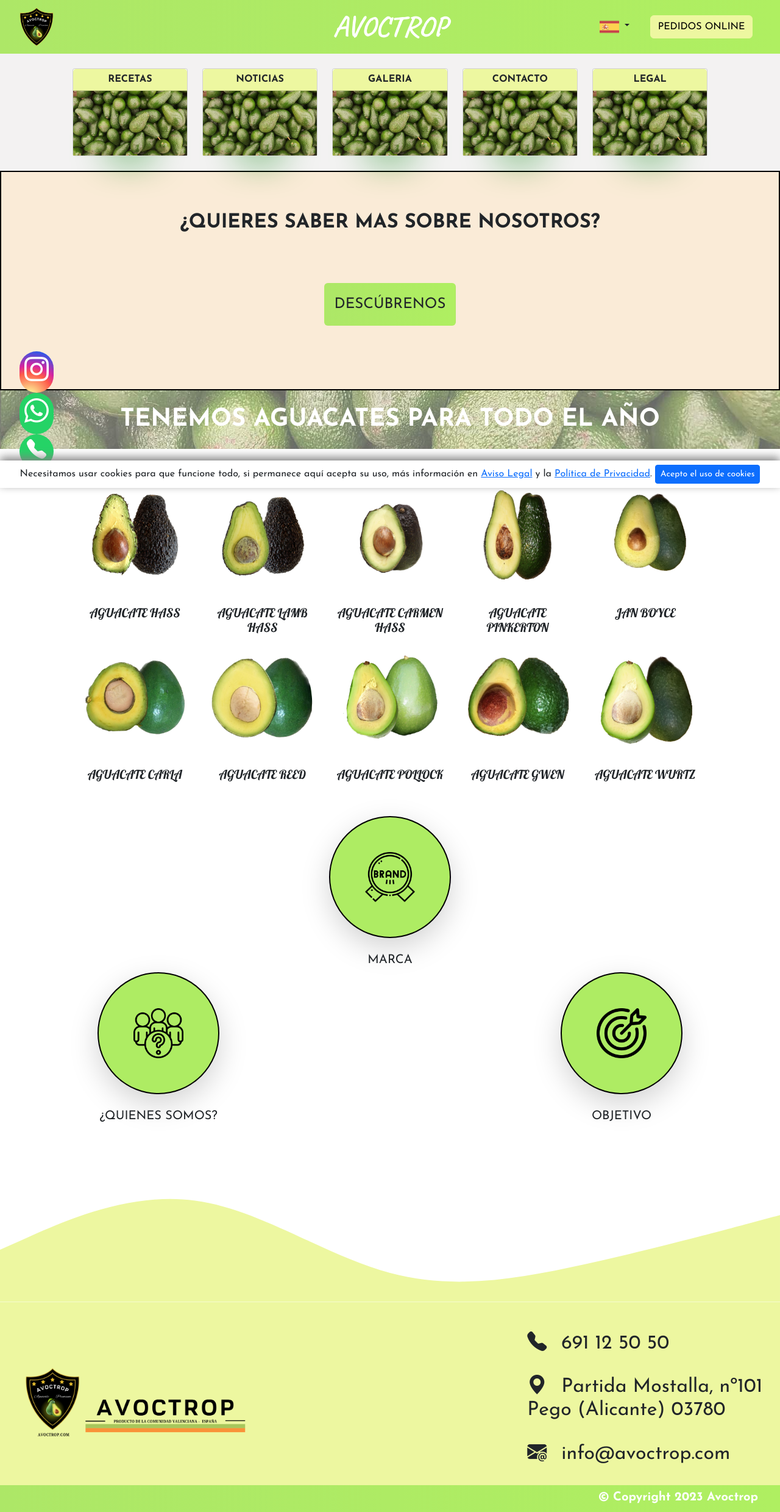
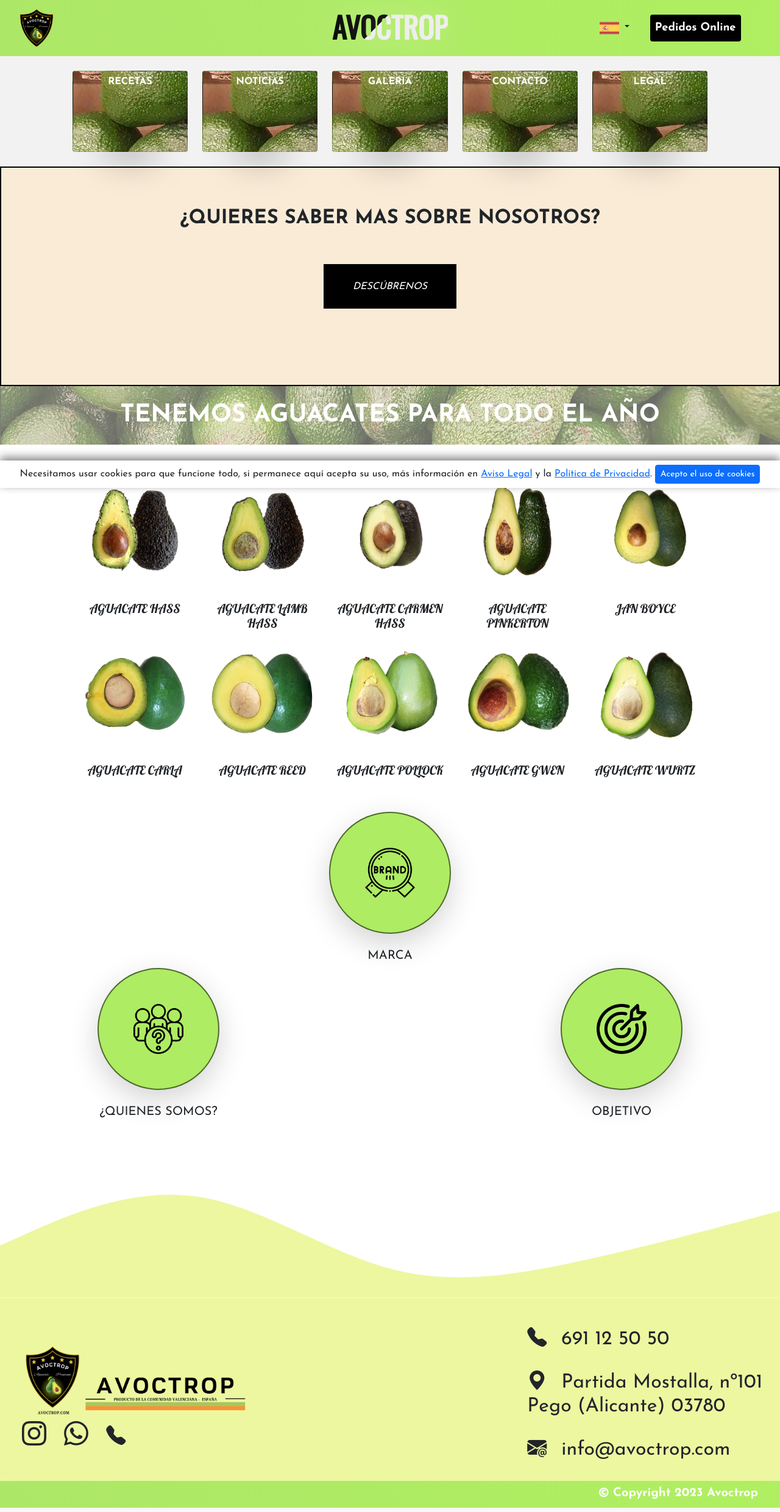
Before and after one commit to nandosendraa/symfony-avoctrop, a Symfony app: template avoctrop/templates/default/index.html.twig in a window 1280 px wide. Shown: the whole page at 61% size. Run offline with Twig, Linux system fonts and the light colour scheme; the template is opened without the code that fills it, so the values that code supplies are empty; some libraries are stand-ins or nearby versions; some web fonts are replaced.

Commit message:
canvis al home

```diff
--- a/avoctrop/public/css/css.css
+++ b/avoctrop/public/css/css.css
@@ -4,10 +4,11 @@
 }
 
 .trj-efc{
-    box-shadow: 0 60px 60px -60px green;
+    box-shadow: 0 60px 60px -60px rgb(0, 0, 0);
     border-radius: 4px;
     object-fit: cover;
     width: 100%;
+    background-image: url('../img/aguacate.jpg');
 }
 
 .txt-efc{
@@ -55,3 +56,106 @@
 .fs-7{
     font-size: 0.7rem;
 }
+
+  #avoc {
+
+  	font: 700 3em/1 "Oswald", sans-serif;
+  	letter-spacing: 0;
+  	padding: .25em 0 .325em;
+	  display: block;
+	  margin: 0 auto;
+  	text-shadow: 0 0 80px rgba(255,255,255,.5);
+
+/* Clip Background Image */
+
+	  background: url(../img/animated-text-fill.png) repeat-y;
+	  -webkit-background-clip: text;
+	  background-clip: text;
+
+/* Animate Background Image */
+
+	  -webkit-text-fill-color: transparent;
+	  -webkit-animation: aitf 80s linear infinite;
+
+/* Activate hardware acceleration for smoother animations */
+
+	  -webkit-transform: translate3d(0,0,0);
+	  -webkit-backface-visibility: hidden;
+
+  }
+
+
+/* Animate Background Image */
+
+@-webkit-keyframes aitf {
+	0% { background-position: 0% 50%; }
+	100% { background-position: 100% 50%; }
+}
+
+nav{
+    background-color: #F3F2F2 !important;
+}
+
+.cl-effect-20 a {
+	line-height: 2em;
+	-webkit-perspective: 800px;
+	-moz-perspective: 800px;
+	perspective: 800px;
+}
+
+.cl-effect-20 a .span {
+	position: relative;
+	display: inline-block;
+	padding: 3px 15px 0;
+	background: #ADE966;
+	box-shadow: inset 0 3px #000000;
+	-webkit-transition: background 0.6s;
+	-moz-transition: background 0.6s;
+	transition: background 0.6s;
+	-webkit-transform-origin: 50% 0;
+	-moz-transform-origin: 50% 0;
+	transform-origin: 50% 0;
+	-webkit-transform-style: preserve-3d;
+	-moz-transform-style: preserve-3d;
+	transform-style: preserve-3d;
+	-webkit-transform-origin: 0% 50%;
+	-moz-transform-origin: 0% 50%;
+	transform-origin: 0% 50%;
+}
+
+.cl-effect-20 a .span::before {
+	position: absolute;
+	top: 0;
+	left: 0;
+	width: 100%;
+	height: 100%;
+	background: #98ce56;
+	color: #2f4351;
+	content: attr(data-hover);
+	-webkit-transform: rotateX(270deg);
+	-moz-transform: rotateX(270deg);
+	transform: rotateX(270deg);
+	-webkit-transition: -webkit-transform 0.6s;
+	-moz-transition: -moz-transform 0.6s;
+	transition: transform 0.6s;
+	-webkit-transform-origin: 0 0;
+	-moz-transform-origin: 0 0;
+	transform-origin: 0 0;
+	pointer-events: none;
+}
+
+.cl-effect-20{
+    background-color:#F3F2F2 ;
+}
+
+.cl-effect-20 a:hover .span,
+.cl-effect-20 a:focus .span {
+	background: #2f4351;
+}
+
+.cl-effect-20 a:hover .span::before,
+.cl-effect-20 a:focus .span::before {
+	-webkit-transform: rotateX(10deg);
+	-moz-transform: rotateX(10deg);
+	transform: rotateX(10deg);
+}
--- a/avoctrop/public/css/home.css
+++ b/avoctrop/public/css/home.css
@@ -43,7 +43,7 @@
   width: 200px;
   height: 200px;
   border-radius: 50%;
-  border: 2px solid black;
+  border: 2px solid rgba(0, 0, 0, 0.549);
   background-color: #AEEC63;
   color: black;
   display: flex;
@@ -58,7 +58,7 @@
   text-align: center;
   width: 100%;
   height: 200px;
-  border-radius: 0;
+  border-radius: 4px;
   transition-property: width, height, border-radius;
   transition-duration: 0.5s;
 }
@@ -67,7 +67,7 @@
   width: 200px;
   height: 200px;
   border-radius: 50%;
-  border: 2px solid black;
+  border: 2px solid rgba(0, 0, 0, 0.549);
   background-color: #AEEC63;
   color: black;
   display: flex;
@@ -82,7 +82,7 @@
   text-align: center;
   width: 100%;
   height: 200px;
-  border-radius: 0;
+  border-radius: 4px;
   transition-property: width, height, border-radius;
   transition-duration: 0.5s;
 }
@@ -91,7 +91,7 @@
   width: 200px;
   height: 200px;
   border-radius: 50%;
-  border: 2px solid black;
+  border: 2px solid rgba(0, 0, 0, 0.549);
   background-color: #AEEC63;
   color: black;
   display: flex;
@@ -106,7 +106,7 @@
   text-align: center;
   width: 100%;
   height: 200px;
-  border-radius: 0;
+  border-radius: 4px;
   transition-property: width, height, border-radius;
   transition-duration: 0.5s;
 }
@@ -124,12 +124,7 @@
     border-radius: 80px 0 0 80px;
 }
 
-.video:hover{
-    animation-duration: 1s;
-    animation-name: abrir;
-    height: 40rem;
-    padding-top: 10rem;
-  }
+
 
   @keyframes abrir {
     from {
@@ -143,62 +138,127 @@
     }
   }
 
-.slideI{
-    animation-duration: 1s;
-    animation-name: slidein;
+  .button {
+    pointer-events: auto;
+    cursor: pointer;
+    background: #000;
+    border: none;
+    padding: 1.5rem 3rem;
+    margin: 0;
+    font-family: inherit;
+    font-size: inherit;
+    position: relative;
+    display: inline-block;
   }
 
-  @keyframes slidein {
-    from {
-      margin-left: 100%;
-      width: 300%
-    }
+  .button::before,
+  .button::after {
+    position: absolute;
+    top: 0;
+    left: 0;
+    width: 100%;
+    height: 100%;
+  }
 
+  .button--telesto {
+    overflow: hidden;
+    font-family: obvia, sans-serif;
+    font-weight: 800;
+    font-size: 1.15rem;
+    color: #fff;
+  }
+
+  .button--telesto span {
+    display: block;
+    position: relative;
+    z-index: 1;
+  }
+
+  .button--telesto > span {
+    overflow: hidden;
+    mix-blend-mode: difference;
+  }
+
+  .button--telesto:hover > span > span {
+    animation: MoveRightInitial 0.1s forwards, MoveRightEnd 0.3s forwards 0.2s;
+  }
+
+  @keyframes MoveRightInitial {
     to {
-      margin-left: 0%;
-      width: 100%;
+      transform: translate3d(105%,0,0);
     }
   }
 
-  .slideD{
-    animation-duration: 1s;
-    animation-name: slideout;
-  }
-
-  @keyframes slideout {
+  @keyframes MoveRightEnd {
     from {
-      margin-right: -100%;
-      width: 300%
+      transform: translate3d(-100%,0,0);
     }
-
     to {
-      margin-right: 0%;
-      width: 100%;
+      transform: translate3d(0,0,0);
     }
   }
 
-  .slideD{
-    animation-duration: 1s;
-    animation-name: slideout;
-    left: 0;
+  .button--telesto::before,
+  .button--telesto::after {
+    content: '';
+    background: #e7e7e7;
   }
 
-  @keyframes slideout {
-    from {
-        position: relative;
-        left: -40rem;
-        height: 12rem;
-        width: 0;
-    }
-
-    to {
-        position: absolute;
-        left: 0rem;
-        height: 12rem;
-        width: 100%;
-    }
+  .button--telesto::before {
+    width: 135%;
+    -webkit-clip-path: polygon(75% 0%, 100% 50%, 75% 100%, 0% 100%, 0% 0%);
+    clip-path: polygon(75% 0%, 100% 50%, 75% 100%, 0% 100%, 0% 0%);
+    transform: translate3d(-100%,0,0);
   }
 
-  #c2{
-    height: 12rem;
+  .button--telesto:hover::before {
+    transform: translate3d(0,0,0);
+    transition: transform 0.3s cubic-bezier(0.7, 0, 0.2, 1);
   }
+
+  .button--telesto::after {
+    width: 105%;
+    transform: translate3d(100%,0,0);
+    transition: transform 0.3s cubic-bezier(0.7, 0, 0.2, 1);
+  }
+
+  .button--telesto:hover::after {
+    transform: translate3d(0,0,0);
+    transition: transform 0.01s 0.3s cubic-bezier(0.7, 0, 0.2, 1);
+  }
+
+.button--dione {
+	background: none;
+	font-family: obvia, sans-serif;
+	font-weight: 500;
+	font-style: italic;
+	padding: 1.5rem 3rem;
+}
+
+.button--dione span {
+	display: inline-block;
+	position: relative;
+	color: #fff;
+}
+
+.button--dione::before {
+	content: '';
+	background: #000;
+	transition: transform 0.3s cubic-bezier(0.2,1,0.7,1);
+}
+
+.button--dione:hover::before {
+	transform: scale3d(0.9, 0.8, 1);
+}
+
+.button--dione::after {
+	content: '';
+	border: 1px solid #000;
+	transition: transform 0.3s cubic-bezier(0.2,1,0.7,1);
+	border-radius: 0px;
+	transform: scale3d(0.85, 0.65, 1);
+}
+
+.button--dione:hover::after {
+	transform: scale3d(1,1,1);
+}
--- a/avoctrop/templates/base.html.twig
+++ b/avoctrop/templates/base.html.twig
@@ -30,11 +30,15 @@
         <div class="container-fluid">
             <div class="row bg-verde pt-2 pb-2 navbar navbar-expand">
                 <div class="col-2 col-md-2 ps-4 align-self-center">
-                    <a href="home"><img class="logo-nav" src="img/(Logo) Sin fondo.png" alt=""></a>
+                    <a href="{{ path('home') }}"><img class="logo-nav" src="img/(Logo) Sin fondo.png" alt=""></a>
                 </div>
                 <div class="col-1 align-self-center"></div>
                 <div class="col-6 align-self-center d-flex justify-content-center">
-                    <a href="home" class="text-decoration-none"><h2 class="fw-bold t m-0">AVOCTROP</h2></a>
+                        <a href="{{ path('home') }}" class="text-decoration-none">
+                            <span id="avoc">
+                                AVOCTROP
+                            </span>
+                        </a>
                 </div>
                 <div class="col-1 text-end align-self-center pe-0 d-none d-md-flex">
                     <div class="dropdown idioma">
@@ -49,19 +53,17 @@
                       </div>
                 </div>
                 <div class="col-2 align-self-center derecha ps-0 pe-4 d-none d-md-flex">
-                    <a class="btn btn-warning btn-font bg-amarillo border-amarillo" href="http://avoctropshop.local">PEDIDOS
-                        ONLINE</a>
+                    <a href="http://avoctropshop.local" class="button button--telesto p-2 text-center text-decoration-none rounded-1"><span><span>Pedidos Online</span></span></a>
                 </div>
                 <div class="col-3 d-flex d-md-none justify-content-end pe-3">
                     <i id="burger" class="bi bi-list fs-1"></i>
                 </div>
             </div>
-            <div id="desplegable" class="row bg-amarillo d-none d-md-flex">
-                <div class="col-12 d-flex flex-column flex-md-row text-center justify-content-between align-self-center p-3 pe-5 ps-5">
+            <div id="desplegable" class="row d-none d-md-flex">
+                <div class="col-12 d-flex flex-column flex-md-row text-center justify-content-between align-self-center p-3 pe-5 ps-5 cl-effect-20">
                     <div class="row d-md-none">
                         <div class="col-6 border-end border-dark">
-                            <a class="btn btn-warning btn-font bg-verde border-amarillo" href="http://avoctropshop.local">PEDIDOS
-                            ONLINE</a>
+                            <a href="http://avoctropshop.local" class="button button--telesto p-2 text-center text-decoration-none rounded-2"><span><span>Pedidos Online</span></span></a>
                         </div>
                         <div class="col-6 align-self-center">
                             <div class="dropdown idioma">
@@ -76,11 +78,11 @@
                       </div>
                         </div>
                     </div>
-                    <a class="text-decoration-none text-white efecto enlaces pt-3 pt-md-0" href="recetas">RECETAS</a>
-                    <a class="text-decoration-none text-white efecto enlaces pt-3 pt-md-0" href="noticias">NOTICIAS</a>
-                    <a class="text-decoration-none text-white efecto enlaces pt-3 pt-md-0" href="galeria">GALERIA</a>
-                    <a class="text-decoration-none text-white efecto enlaces pt-3 pt-md-0" href="contacto">CONTACTO</a>
-                    <a class="text-decoration-none text-white efecto enlaces pt-3 pt-md-0" href="legal">INFORMACIÓN LEGAL</a></div>
+                    <a class="text-decoration-none text-dark fw-bold pt-3 pt-md-0" href="{{ path('recetas') }}"><span class="span" data-hover="RECETAS">RECETAS</span></a>
+                    <a class="text-decoration-none text-dark fw-bold pt-3 pt-md-0" href="{{ path('noticias') }}"><span class="span" data-hover="NOTICIAS">NOTICIAS</span></a>
+                    <a class="text-decoration-none text-dark fw-bold pt-3 pt-md-0" href="{{ path('galeria') }}"><span class="span" data-hover="GALERIA">GALERIA</span></a>
+                    <a class="text-decoration-none text-dark fw-bold pt-3 pt-md-0" href="{{ path('contacto') }}"><span class="span" data-hover="CONTACTO">CONTACTO</span></a>
+                    <a class="text-decoration-none text-dark fw-bold pt-3 pt-md-0" href="{{ path('legal') }}"><span class="span" data-hover="INFORMACIÓN LEGAL">INFORMACIÓN LEGAL</span></a></div>
                 </div>
             </div>
         </div>
@@ -98,6 +100,15 @@
             <div class="row bg-amarillo pt-5 pb-4">
                 <div class="col-xl-4 col-md-6 col-12 align-self-center">
                     <img class="img-footer ps-3 mb-5 mb-md-0 w-100" src="img/Sin fondo (Pegatina rectangular).png" alt="">
+                    <a href="https://instagram.com/avoctrop" class="text-decoration-none">
+                        <i class="bi bi-instagram text-dark fs-1 ms-4 me-4"></i>
+                    </a>
+                    <a href="https://wa.me/34691125050?text=" class="text-decoration-none">
+                        <i class="bi bi-whatsapp text-dark fs-1 me-4"></i>
+                    </a>
+                    <a href="tel:+34 691 125 050" class="text-decoration-none">
+                        <i class="bi bi-telephone-fill text-dark fs-2 me-4"></i>
+                    </a>
                 </div>
                 <div class="col-xl-4 col-md-2 col-12"></div>
                 <div class="col-md-4 col-12">
@@ -114,23 +125,6 @@
             </div>
         </div>
     </footer>
-    <div class="position-fixed bottom">
-        <a href="https://instagram.com/avoctrop">
-            <div class="instagram p-1 ps-2 pe-2 rounded-5">
-                <i class="bi bi-instagram fs-1 text-white"></i>
-            </div>
-        </a>
-        <a href="https://wa.me/34691125050?text=">
-            <div class="whatsapp p-1 ps-2 pe-2 rounded-5">
-                <i class="bi bi-whatsapp fs-1 text-white"></i>
-            </div>
-        </a>
-        <a href="tel:+34 691 125 050">
-            <div class="whatsapp p-1 ps-2 pe-2 rounded-5 d-flex justify-content-center">
-                <i class="bi bi-telephone-fill fs-2 text-white"></i>
-            </div>
-        </a>
-    </div>
 </body>
 
 </html>
--- a/avoctrop/templates/default/index.html.twig
+++ b/avoctrop/templates/default/index.html.twig
@@ -15,17 +15,17 @@
             Acepto el uso de cookies
         </button>
     </div>
-        <div class="container-fluid d-none d-md-flex">
-                    <div class="row pt-4 pb-4 bg-gris-claro">
+        <div class="container-fluid d-none d-md-flex p-0">
+                    <div class="row pt-4 pb-4 bg-gris-claro w-100 m-0">
                                 <div class="col-1"></div>
                                 <div class="col-2 trj align-self-center">
                                     <a class="text-decoration-none" href="{{ path('recetas') }}">
                                         <div class="card trj-efc">
-                                            <div class="card-header bg-amarillo">
-                                                <h6 class="m-0 text-center fw-bold">RECETAS</h6>
+                                            <div class="card-header border-0 bg-transparent">
+                                                <h6 class="m-0 text-center text-white fw-bold">RECETAS</h6>
                                             </div>
-                                            <div class="card-body p-0">
-                                                <img class="w-100" src="img/aguacate.jpg" alt="">
+                                            <div class="card-body p-5">
+
                                             </div>
                                         </div>
                                         <p class="m-0 fs-7 fw-bold text-center text-white txt-efc ps-4 pe-4">PRUEBA A REPLICAR NUESTRAS DELICIOSAS RECETAS</p>
@@ -34,11 +34,10 @@
                                 <div class="col-2 trj align-self-center">
                                     <a class="text-decoration-none" href="{{ path('noticias') }}">
                                         <div class="card trj-efc">
-                                            <div class="card-header bg-amarillo">
-                                                <h6 class="m-0 text-center fw-bold">NOTICIAS</h6>
+                                            <div class="card-header border-0 bg-transparent">
+                                                <h6 class="m-0 text-center text-white fw-bold">NOTICIAS</h6>
                                             </div>
-                                            <div class="card-body p-0">
-                                                <img class="w-100" src="img/aguacate.jpg" alt="">
+                                            <div class="card-body p-5">
                                             </div>
                                         </div>
                                         <p class="m-0 fs-7 fw-bold text-center text-white txt-efc ps-4 pe-4">PONTE AL DÍA CON EL MUNDO DEL AGUACATE</p>
@@ -47,11 +46,10 @@
                                 <div class="col-2 trj align-self-center">
                                     <a class="text-decoration-none" href="{{ path('galeria') }}">
                                         <div class="card trj-efc">
-                                            <div class="card-header bg-amarillo">
-                                                <h6 class="m-0 text-center fw-bold">GALERIA</h6>
+                                            <div class="card-header border-0 bg-transparent">
+                                                <h6 class="m-0 text-center text-white fw-bold">GALERIA</h6>
                                             </div>
-                                            <div class="card-body p-0">
-                                                <img class="w-100" src="img/aguacate.jpg" alt="">
+                                            <div class="card-body p-5">
                                             </div>
                                         </div>
                                         <p class="m-0 fs-7 fw-bold text-center text-white txt-efc ps-4 pe-4">HÉCHALE UN VISTAZO A LA GALERIA DE IMAGENES</p>
@@ -60,11 +58,10 @@
                                 <div class="col-2 trj align-self-center">
                                     <a class="text-decoration-none" href="{{ path('contacto') }}">
                                         <div class="card trj-efc">
-                                            <div class="card-header bg-amarillo">
-                                                <h6 class="m-0 text-center fw-bold">CONTACTO</h6>
+                                            <div class="card-header border-0 bg-transparent">
+                                                <h6 class="m-0 text-center text-white fw-bold">CONTACTO</h6>
                                             </div>
-                                            <div class="card-body p-0">
-                                                <img class="w-100" src="img/aguacate.jpg" alt="">
+                                            <div class="card-body p-5">
                                             </div>
                                         </div>
                                         <p class="m-0 fs-7 fw-bold text-center text-white txt-efc ps-4 pe-4">¿TIENES ALGUNA DUDA? CONTÁCTANOS</p>
@@ -73,11 +70,10 @@
                                 <div class="col-2 trj align-self-center">
                                     <a class="text-decoration-none" href="{{ path('legal') }}">
                                         <div class="card trj-efc">
-                                            <div class="card-header bg-amarillo">
-                                                <h6 class="m-0 text-center fw-bold">LEGAL</h6>
+                                            <div class="card-header border-0 bg-transparent">
+                                                <h6 class="m-0 text-center text-white fw-bold">LEGAL</h6>
                                             </div>
-                                            <div class="card-body p-0">
-                                                <img class="w-100" src="img/aguacate.jpg" alt="">
+                                            <div class="card-body p-5">
                                             </div>
                                         </div>
                                         <p class="m-0 fs-7 fw-bold text-center text-white txt-efc ps-4 pe-4">CONSULTA LAS BASES LEGALES</p>
@@ -91,7 +87,7 @@
             <div class="row">
                 <div class="col-12 video text-center">
                     <h1 class="pb-5 fs-2">¿QUIERES SABER MAS SOBRE NOSOTROS?</h1>
-                    <a class="btn bg-verde btn-verde mt-4 fs-4" href="#descubrir">DESCÚBRENOS</a>
+                    <a class="button button--dione" href="#descubrir"><span>DESCÚBRENOS</span></a>
                 </div>
             </div>
             <div id="aguacates" class="row">
@@ -116,45 +112,45 @@
                 </div>
                 <div class="row pt-5">
                     <div class="col-1 d-none d-md-flex"></div>
-                    <div id="hass" class="col-6 col-md-2 text-center cajahover">
+                    <div id="hass" class="col-6 col-md-2 text-center cajahover p-xxl-5">
                         <img class="aguacate w-100" src="img/aguacate/Hass.png" alt="">
                         <h5 class="pt-4 t-aguacate text-center">AGUACATE HASS</h5>
                     </div>
-                    <div id="lhass" class="col-6 col-md-2 text-center cajahover">
+                    <div id="lhass" class="col-6 col-md-2 text-center cajahover p-xxl-5">
                         <img class="aguacate w-100" src="img/aguacate/Lamb Hass.png" alt="">
                         <h5 class="pt-4 t-aguacate text-center">AGUACATE LAMB HASS</h5>
                     </div>
-                    <div id="carmen" class="col-6 col-md-2 text-center cajahover">
+                    <div id="carmen" class="col-6 col-md-2 text-center cajahover p-xxl-5">
                         <img class="aguacate w-100" src="img/aguacate/Carmen Hass.png" alt="">
                         <h5 class="pt-4 t-aguacate text-center">AGUACATE CARMEN HASS</h5>
                     </div>
-                    <div id="pinkerton" class="col-6 col-md-2 text-center cajahover">
+                    <div id="pinkerton" class="col-6 col-md-2 text-center cajahover p-xxl-5">
                         <img class="aguacate w-100" src="img/aguacate/Pinkerton.png" alt="">
                         <h5 class="pt-4 t-aguacate">AGUACATE PINKERTON</h5>
                     </div>
-                    <div id="boyce" class="col-6 col-md-2 text-center cajahover">
+                    <div id="boyce" class="col-6 col-md-2 text-center cajahover p-xxl-5">
                         <img class="aguacate w-100" src="img/aguacate/Jan Boyce.png" alt="">
                         <h5 class="pt-4 t-aguacate">JAN BOYCE</h5>
                     </div>
                     <div class="col-1 d-none d-md-flex"></div>
                     <div class="col-1 d-none d-md-flex"></div>
-                    <div id="carla" class="col-6 col-md-2 text-center cajahover">
+                    <div id="carla" class="col-6 col-md-2 text-center cajahover p-xxl-5">
                         <img class="aguacate w-100" src="img/aguacate/Carla.png" alt="">
                         <h5 class="pt-4 t-aguacate">AGUACATE CARLA</h5>
                     </div>
-                    <div id="reed" class="col-6 col-md-2 text-center cajahover">
+                    <div id="reed" class="col-6 col-md-2 text-center cajahover p-xxl-5">
                         <img class="aguacate w-100" src="img/aguacate/Reed.png" alt="">
                         <h5 class="pt-4 t-aguacate">AGUACATE REED</h5>
                     </div>
-                    <div id="pollock" class="col-6 col-md-2 text-center cajahover">
+                    <div id="pollock" class="col-6 col-md-2 text-center cajahover p-xxl-5">
                         <img class="aguacate w-100" src="img/aguacate/Pollock.png" alt="">
                         <h5 class="pt-4 t-aguacate">AGUACATE POLLOCK</h5>
                     </div>
-                    <div id="gwen" class="col-6 col-md-2 text-center cajahover">
+                    <div id="gwen" class="col-6 col-md-2 text-center cajahover p-xxl-5">
                         <img class="aguacate w-100" src="img/aguacate/Gwen.png" alt="">
                         <h5 class="pt-4 t-aguacate">AGUACATE GWEN</h5>
                     </div>
-                    <div id="wurtz" class="col-6 col-md-2 text-center cajahover">
+                    <div id="wurtz" class="col-6 col-md-2 text-center cajahover p-xxl-5">
                         <img class="aguacate w-100" src="img/aguacate/wurtz.png" alt="">
                         <h5 class="pt-4 t-aguacate">AGUACATE WURTZ</h5>
                     </div>
```
Also changed, not shown: avoctrop/public/img/animated-text-fill.png (added).
